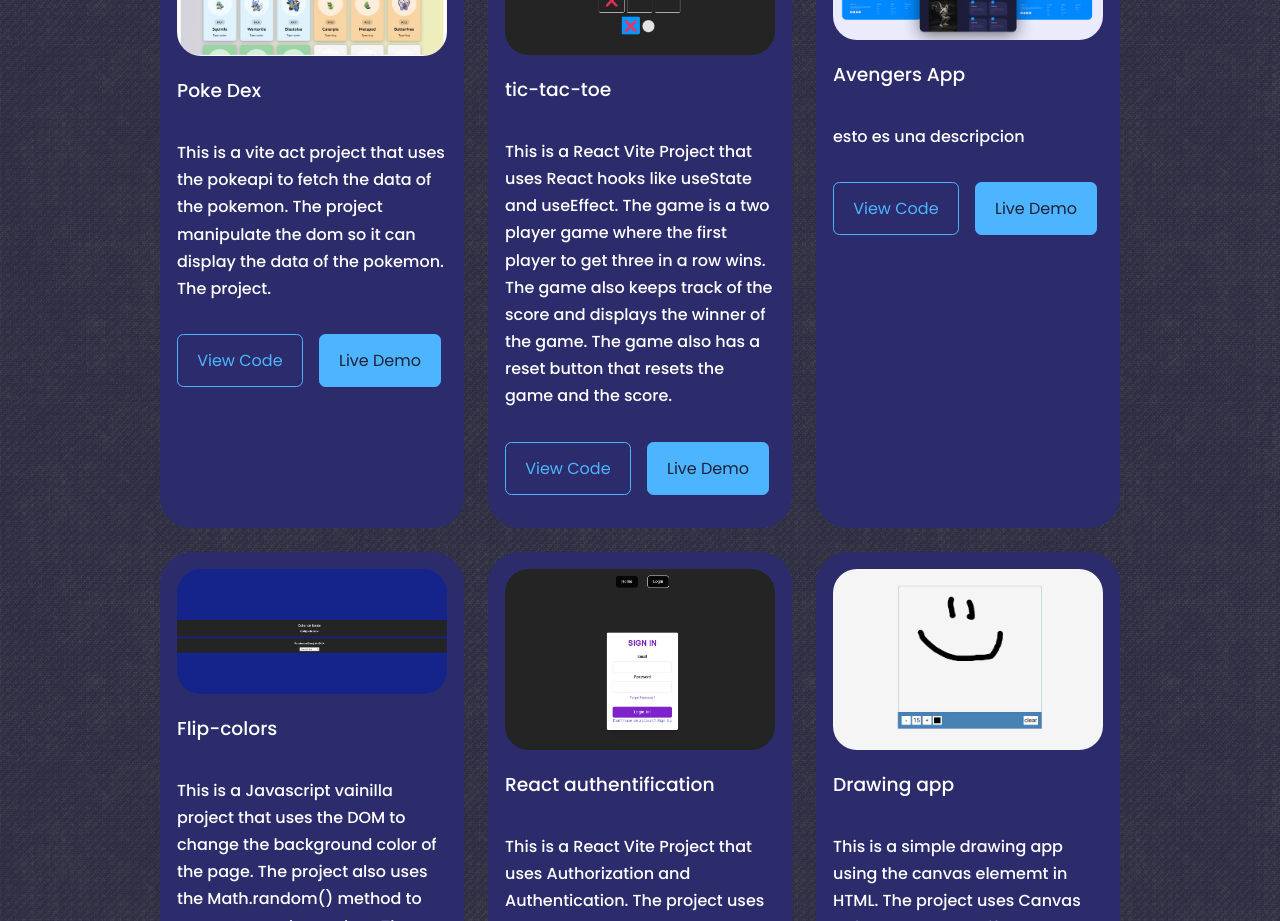
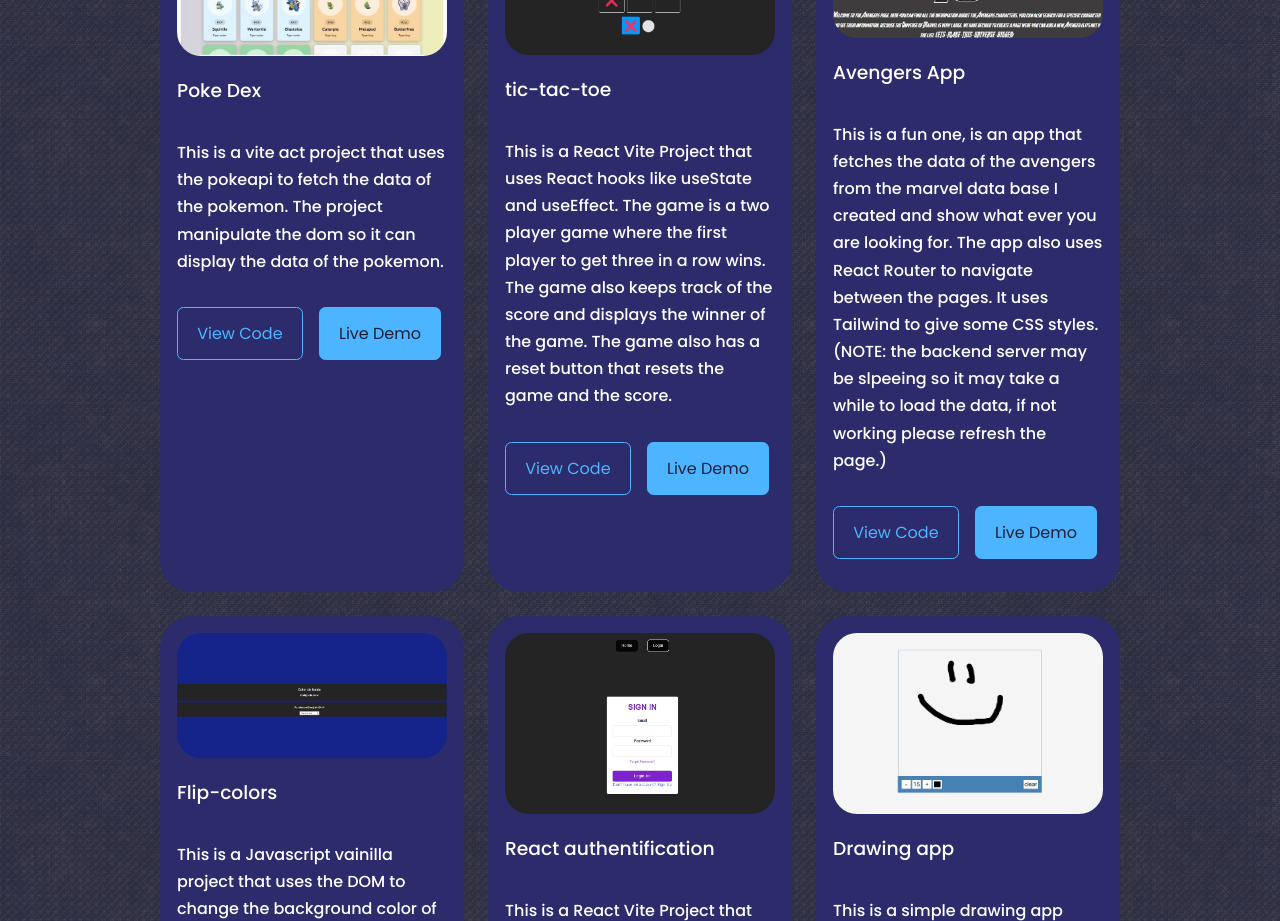
Before and after one commit to EABR986/Eduardo_Blanco_Portfolio, a React (Create React App) app in the folder eabr_portfolio_website/: page / in a window 1280 px wide. Shown: the part 2820-3741 px from the top of the page. Built offline with nearby package versions, Linux system fonts and the light colour scheme.

Commit message:
feat: adding project 6

```diff
--- a/eabr_portfolio_website/src/components/portfolio/Portfolio.jsx
+++ b/eabr_portfolio_website/src/components/portfolio/Portfolio.jsx
@@ -13,7 +13,7 @@ const data = [
       category: 'Frontend',
       image: IMG1,
       title: "Poke Dex",
-      desc: "This is a vite act project that uses the pokeapi to fetch the data of the pokemon. The project manipulate the dom so it can display the data of the pokemon. The project. ",
+      desc: "This is a vite act project that uses the pokeapi to fetch the data of the pokemon. The project manipulate the dom so it can display the data of the pokemon.",
       demo: 'https://poke-dex-lovat.vercel.app/',
       github: 'https://github.com/EABR986/poke-dex'
   },
@@ -31,9 +31,9 @@ const data = [
     category: 'Frontend',
     image: IMG3,
     title: "Avengers App",
-    desc: "esto es una descripcion",
-    demo: 'http://egatortutorials.com',
-        github: 'https://github.com/EABR986'
+    desc: "This is a fun one, is an app that fetches the data of the avengers from the marvel data base I created and show what ever you are looking for. The app also uses React Router to navigate between the pages. It uses Tailwind to give some CSS styles. (NOTE: the backend server may be slpeeing so it may take a while to load the data, if not working please refresh the page.)",
+    demo: 'https://avengers-app.onrender.com/',
+        github: 'https://github.com/EABR986/Avengers-React'
   },
   {
       id: 4,
--- a/eabr_portfolio_website/src/components/portfolio/portfolio.css
+++ b/eabr_portfolio_website/src/components/portfolio/portfolio.css
@@ -31,6 +31,7 @@
     margin: 1.5rem 0 2rem;
 }
 
+
 .portfolio__item-cta {
     display: flex;
     gap:1rem;
```
Also changed, not shown: eabr_portfolio_website/src/assets/project3.jpg.
